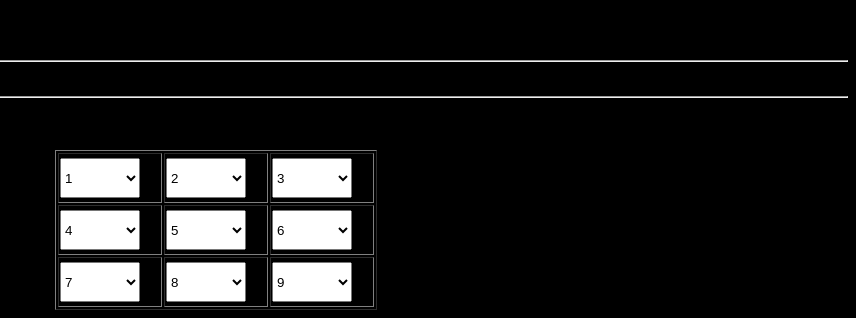
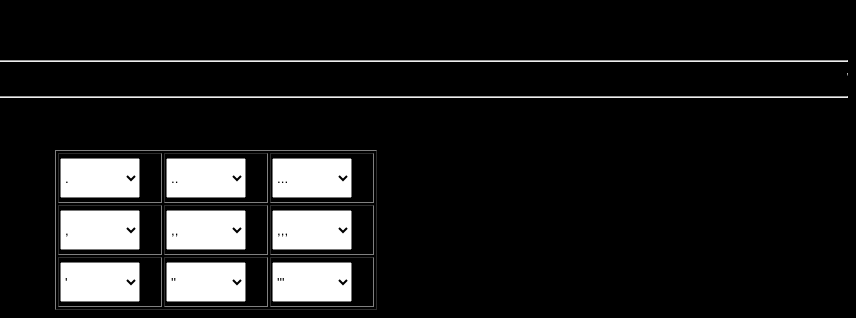
Before and after one commit to microintel/xox, a plain HTML site: page Sample/index.html in a window 1280 px wide. Shown: the part 580-898 px from the top of the page, 424-1280 px from the left. Drawn offline with Linux system fonts and the light colour scheme.

Commit message:
Update index.html

```diff
--- a/Sample/index.html
+++ b/Sample/index.html
@@ -33,21 +33,21 @@ color:white;
 <center>
 <table border="1">
 <tr>
-    <td id="t1" oninput="v()"><select id="a"><option>1</option><option>X</option><option>O</option></select></td>
-    <td id="t2" oninput="v()"><select id="b"><option>2</option><option>X</option><option>O</option></select></td>
-    <td id="t3" oninput="v()"><select id="c"><option>3</option><option>X</option><option>O</option></select></td>
+    <td id="t1" oninput="v()"><select id="a"><option>.</option><option>X</option><option>O</option></select></td>
+    <td id="t2" oninput="v()"><select id="b"><option>..</option><option>X</option><option>O</option></select></td>
+    <td id="t3" oninput="v()"><select id="c"><option>...</option><option>X</option><option>O</option></select></td>
 </tr>
 
 <tr>
-    <td id="t4" oninput="v()"><select id="d"><option>4</option><option>X</option><option>O</option></select></td>
-    <td id="t5" oninput="v()"><select id="e"><option>5</option><option>X</option><option>O</option></select></td>
-    <td id="t6" oninput="v()"><select id="f"><option>6</option><option>X</option><option>O</option></select></td>
+    <td id="t4" oninput="v()"><select id="d"><option>,</option><option>X</option><option>O</option></select></td>
+    <td id="t5" oninput="v()"><select id="e"><option>,,</option><option>X</option><option>O</option></select></td>
+    <td id="t6" oninput="v()"><select id="f"><option>,,,</option><option>X</option><option>O</option></select></td>
 </tr>
 
 <tr>
-    <td id="t7" oninput="v()"><select id="g"><option>7</option><option>X</option><option>O</option></select></td>
-    <td id="t8" oninput="v()"><select id="h"><option>8</option><option>X</option><option>O</option></select></td>
-    <td id="t9" oninput="v()"><select id="i"><option>9</option><option>X</option><option>O</option></select></td>
+    <td id="t7" oninput="v()"><select id="g"><option>'</option><option>X</option><option>O</option></select></td>
+    <td id="t8" oninput="v()"><select id="h"><option>''</option><option>X</option><option>O</option></select></td>
+    <td id="t9" oninput="v()"><select id="i"><option>'''</option><option>X</option><option>O</option></select></td>
 </tr>
 </table>
 </center>
@@ -147,4 +147,4 @@ location.reload();
 }
 </script>
 </body>
-</html>
+    </html>
```
